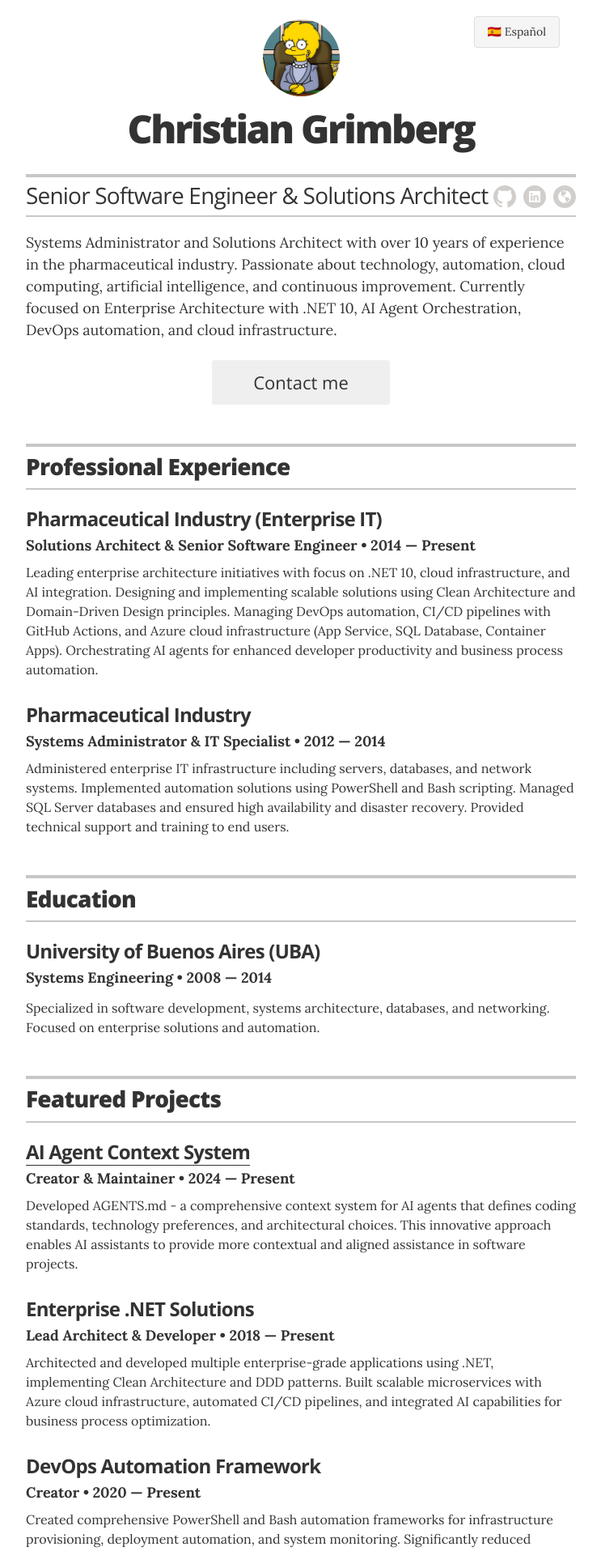
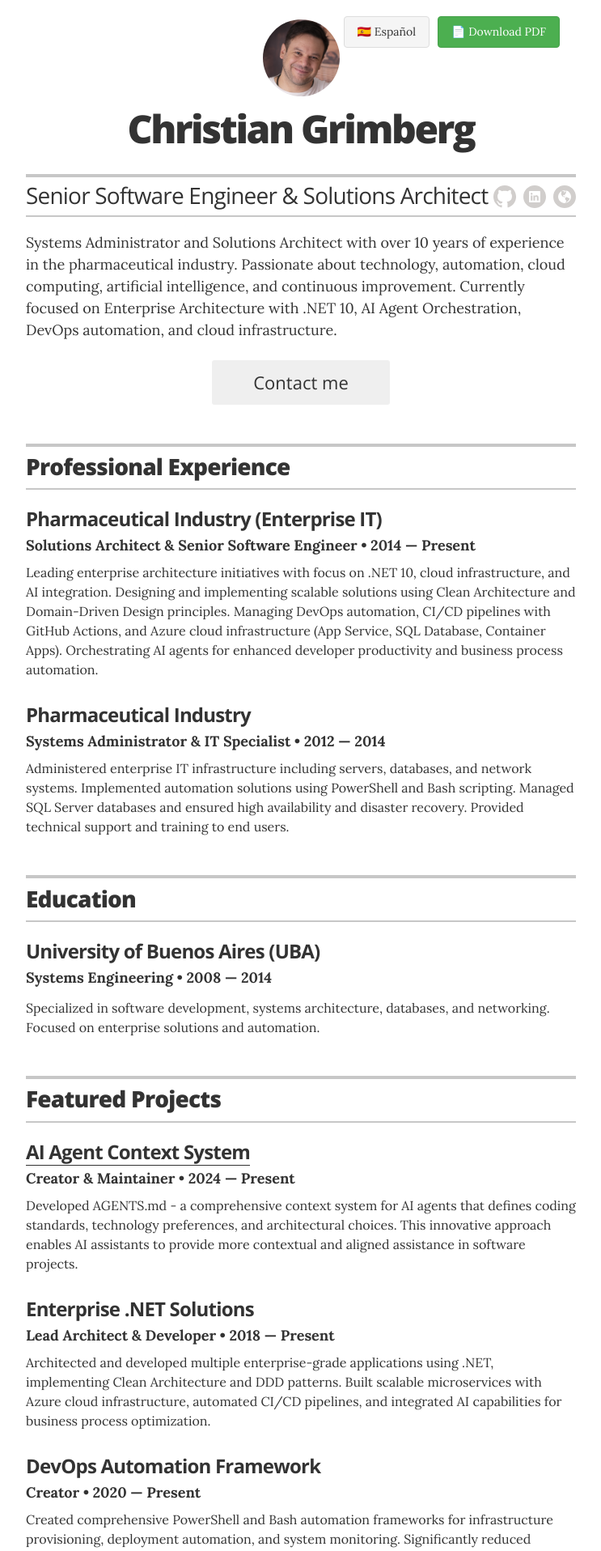
Before and after one commit to ChristianGrimberg/ChristianGrimberg, a Jekyll site: the page built from index.html, in a window 1280 px wide. Shown: the top 1916 px of the page at 81% size, without its empty margins (268-1011 px from the left). Built offline with Jekyll 4.4.1, drawn with Linux system fonts in a browser that asks for light colours.

Commit message:
Update avatar to GitHub profile image and add PDF download button
Co-authored-by: ChristianGrimberg <19435185+ChristianGrimberg@users.noreply.github.com>

```diff
--- a/_data/en/strings.yml
+++ b/_data/en/strings.yml
@@ -17,3 +17,4 @@ section_social: "Social Links"
 # Other
 language_name: "English"
 switch_to: "Cambiar a Español"
+download_pdf: "Download PDF"
--- a/_data/es/strings.yml
+++ b/_data/es/strings.yml
@@ -17,3 +17,4 @@ section_social: "Enlaces Sociales"
 # Other
 language_name: "Español"
 switch_to: "Switch to English"
+download_pdf: "Descargar PDF"
--- a/_layouts/resume-i18n.html
+++ b/_layouts/resume-i18n.html
@@ -11,13 +11,16 @@
 
       <header class="page-header">
 
-        <!-- Language switcher -->
+        <!-- Language switcher and PDF download -->
         <div class="language-switcher no-print">
           {% if page.lang == 'en' %}
             <a href="{{ site.baseurl }}/es/" class="lang-link">🇪🇸 Español</a>
           {% else %}
             <a href="{{ site.baseurl }}/" class="lang-link">🇬🇧 English</a>
           {% endif %}
+          <button onclick="window.print()" class="pdf-button" title="{{ site.data[page.lang].strings.download_pdf }}">
+            📄 {{ site.data[page.lang].strings.download_pdf }}
+          </button>
         </div>
 
         <!-- You can turn off the avatar in _config.yml by setting to false -->
--- a/_sass/_i18n.scss
+++ b/_sass/_i18n.scss
@@ -4,8 +4,11 @@
   top: 20px;
   right: 20px;
   z-index: 1000;
+  display: flex;
+  gap: 10px;
 
-  .lang-link {
+  .lang-link,
+  .pdf-button {
     display: inline-block;
     padding: 8px 16px;
     background-color: #f5f5f5;
@@ -16,6 +19,7 @@
     font-size: 14px;
     font-weight: 500;
     transition: all 0.3s ease;
+    cursor: pointer;
 
     &:hover {
       background-color: #e0e0e0;
@@ -24,6 +28,17 @@
       box-shadow: 0 2px 4px rgba(0,0,0,0.1);
     }
   }
+
+  .pdf-button {
+    background-color: #4CAF50;
+    color: white;
+    border-color: #45a049;
+
+    &:hover {
+      background-color: #45a049;
+      border-color: #3d8b40;
+    }
+  }
 }
 
 // Make header relative for absolute positioning of language switcher
```
Also changed, not shown: images/avatar.jpg.
